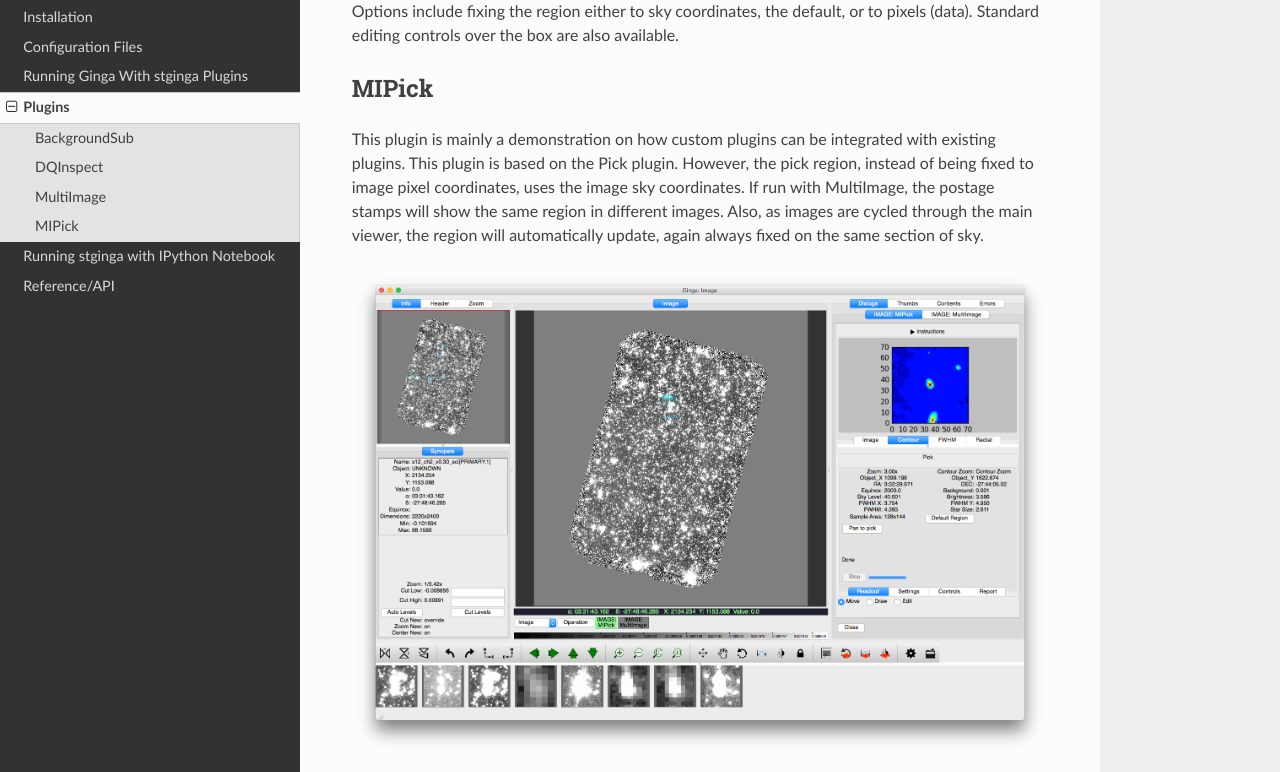
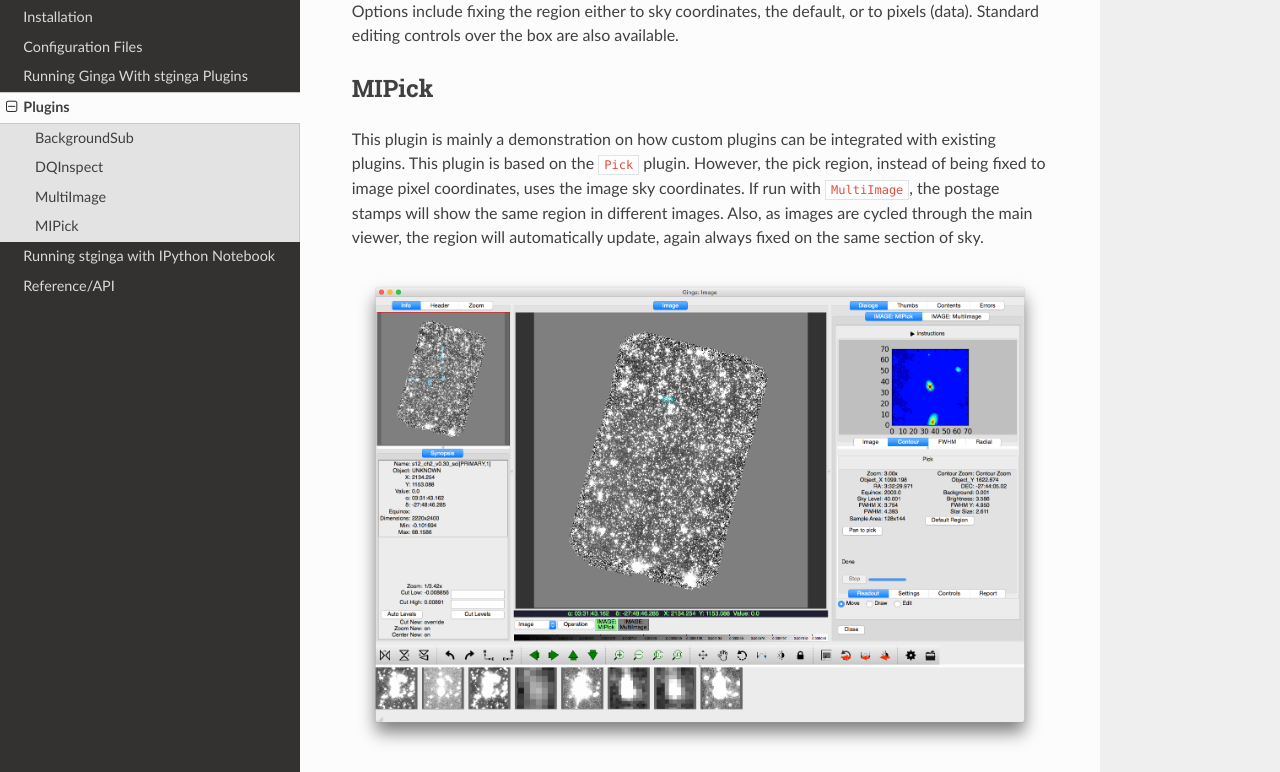
Before and after one commit to spacetelescope/stginga, a Sphinx documentation site: the page built from docs/source/plugins.rst, in a window 1280 px wide and 900 px high, scrolled down 2986 px, cut to the strip 128-900 px from the top of the window. Built offline with Sphinx 7.4.7 and the Read the Docs theme 2.0.0, drawn with Linux system fonts in a browser that asks for light colours; formulas are drawn with MathJax 3.

Commit message:
Typo fixes to documentation

```diff
--- a/docs/source/plugins.rst
+++ b/docs/source/plugins.rst
@@ -105,10 +105,10 @@ MIPick
 ------
 
 This plugin is mainly a demonstration on how custom plugins can be
-integrated with existing plugins. This plugin is based on the Pick
+integrated with existing plugins. This plugin is based on the ``Pick``
 plugin. However, the pick region, instead of being fixed to image
 pixel coordinates, uses the image sky coordinates. If run with
-MultiImage, the postage stamps will show the same region in different
+``MultiImage``, the postage stamps will show the same region in different
 images. Also, as images are cycled through the main viewer, the region
 will automatically update, again always fixed on the same section of
 sky.
```
